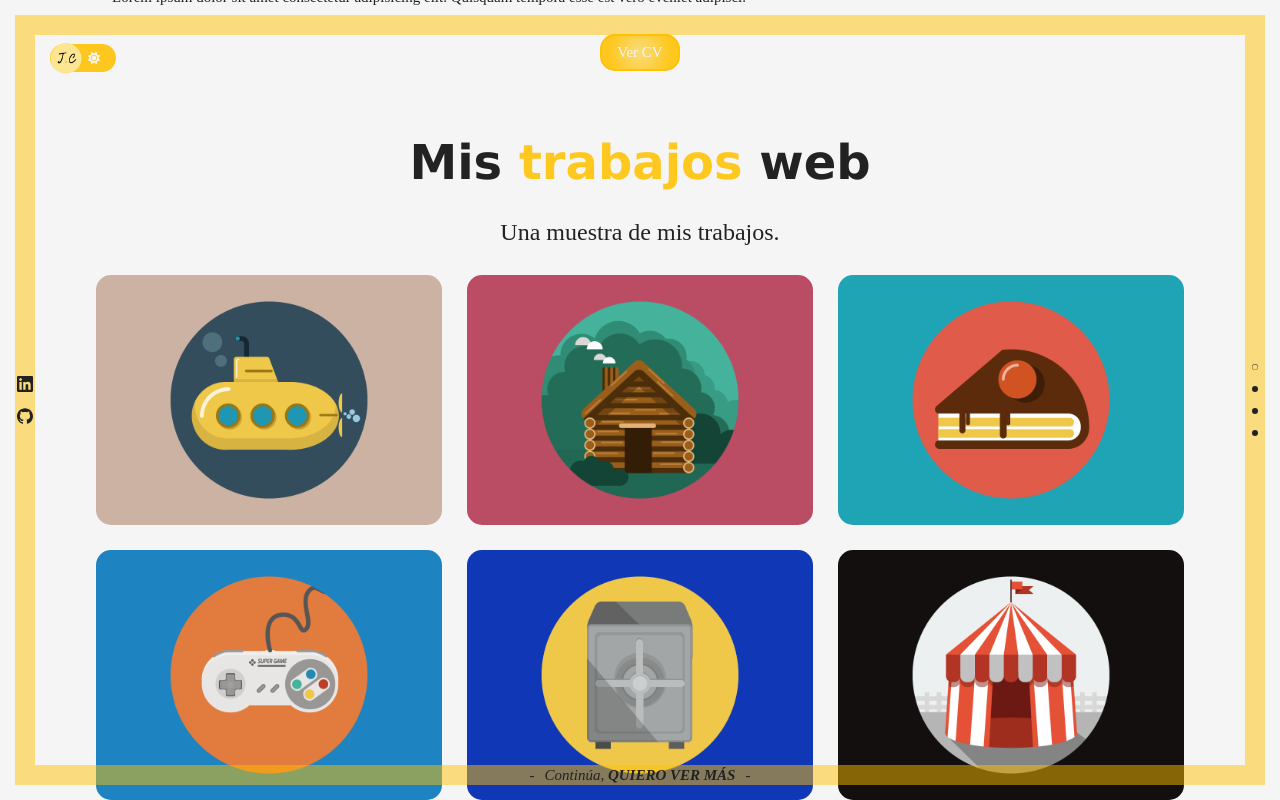
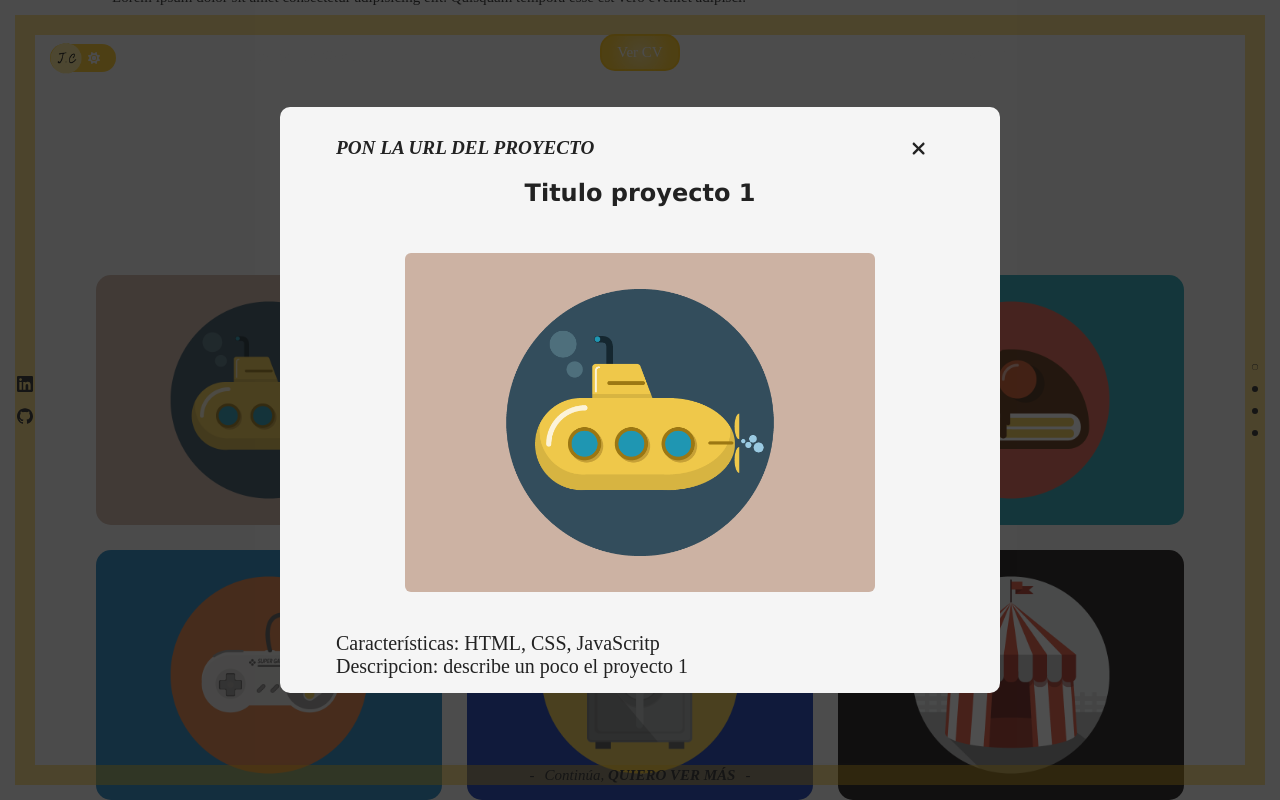
Before and after one commit to javicerezo/portafolio-ejemplo-v2, a React (Vite) app: page / in a window 1280 px wide. Both pictures are taken after a click on the item 269 px from the left and 1794 px from the top of the page. Shown: the part 1394-2194 px from the top of the page. Built offline with nearby package versions, Linux system fonts and the light colour scheme.

Commit message:
Maquetar correctamente la sección Trabajos.jsx y Modal.jsx

```diff
--- a/src/components/features/Modal/Modal.jsx
+++ b/src/components/features/Modal/Modal.jsx
@@ -1,19 +1,28 @@
+import { FaXmark } from "react-icons/fa6";
+
 import './Modal.scss';
+import { useState } from "react";
 
 export const Modal = ({obj, setTrabajo, setModal}) => {
+    const [ show, setShow ] = useState(false);      // LO CAMBIO CON SETTIMEOUT Y ALE
     const {image, tittle, url, caract, desc } = obj;
 
+    setTimeout( () => ( setShow(true)), 500);
+
     const handleClick = () => {
-        setModal({});
-        setTrabajo({});
-    }
+        setShow(false);
+        setTimeout( () => {
+            setModal({});
+            setTrabajo({});
+        }, 500);
+    };
 
     return (
-        <div className="Modal js-modal">
+        <div className={`Modal ${show ? "Modal--show" : ""}`}>
             <div className="Modal-contenedor">
                 <div className="Modal-superior">
                     <p className="Modal-url"><a href={url} target="_blank">PON LA URL DEL PROYECTO</a></p>
-                    <i className="fa-solid fa-x" onClick={handleClick}></i>
+                    <div><FaXmark onClick={handleClick} /></div>
                 </div>
                 <h3 className="Modal-titulo">{tittle}</h3>
                 <div className="Modal-img">
--- a/src/components/features/Modal/Modal.scss
+++ b/src/components/features/Modal/Modal.scss
@@ -2,7 +2,7 @@
 @use '../../../styles/mixins' as m;
 @use 'sass:map';
 
-.modal {
+.Modal {
     @include m.position (fixed, 0, 0, 0, 0);
     z-index: 101;
     @include m.flex (column, nowrap, center, center);
@@ -44,7 +44,7 @@
             font-style: italic;
             font-weight: 800;
         }
-        i {
+        div {
             padding: 1rem;
             &:hover {
                 cursor: pointer;
--- a/src/components/features/Trabajos/Trabajo.jsx
+++ b/src/components/features/Trabajos/Trabajo.jsx
@@ -1,18 +1,16 @@
+import { FaPlus } from "react-icons/fa6";
+
 import './Trabajo.scss';
 
 export function Trabajo ({obj, setTrabajo}) {
     const { value, image } = obj;
 
-    // const handleClick = () => {
-    //     setTrabajo(obj)
-    // }
-
     return (
-        <li className="Trabajo-li" onClick={ () => ( setTrabajo(obj) )}>
+        <li className="Trabajo" onClick={ () => ( setTrabajo(obj) )}>
             <img className="Trabajo-img1" loading="lazy"
             src={image} alt="imagen portafolio"
             value={value}/>
-            <span className="Trabajo-img2"><i className="fas fa-plus fa-3x"></i></span>
+            <span className="Trabajo-img2"><FaPlus /></span>
         </li>
     )
 }
--- a/src/components/features/Trabajos/Trabajo.scss
+++ b/src/components/features/Trabajos/Trabajo.scss
@@ -8,7 +8,7 @@
     position: relative;
     &:hover {
         .Trabajo-img1 {
-            opacity: 0.75;
+            opacity: 0.55;
         }
         .Trabajo-img2 {
             display: block;
@@ -19,7 +19,7 @@
         transition: opacity 1s ease;
     }
     &-img2 {
-        font-size: 1.25rem;
+        font-size: 2.5rem;
         color: var(--color-negro);
         position: absolute;
         transition: all 1s ease;
--- a/src/components/features/Trabajos/Trabajos.jsx
+++ b/src/components/features/Trabajos/Trabajos.jsx
@@ -21,13 +21,6 @@ export const Trabajos = () => {
         })
     }, [trabajo]);
 
-    useEffect( () => {
-        const cuadroModal = document.querySelector('.js-modal');
-        if(cuadroModal != null) {
-            cuadroModal.classList.add('Modal--show');
-        }
-    }, [modal]);
-
     return (
         <main className="Trabajos js-Trabajos" id="Trabajos">
             <h3 className="Trabajos-h3">Mis<span> trabajos </span>web</h3>
@@ -45,4 +38,4 @@ export const Trabajos = () => {
             {modal.show ? <Modal key={modal.value} obj={modal} setTrabajo={setTrabajo} setModal={setModal}/> : null}
         </main>
     );
-}
+};
```
